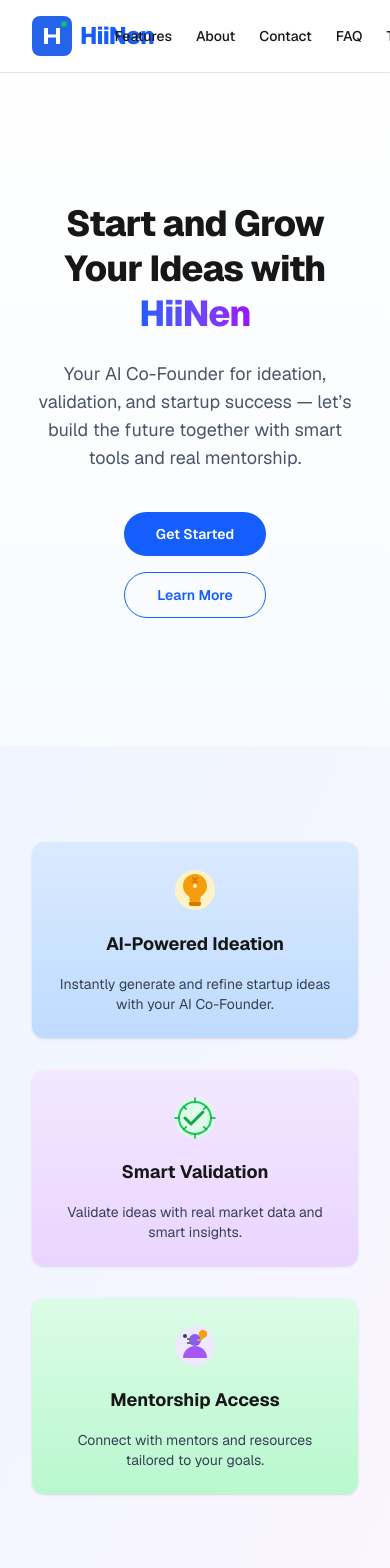
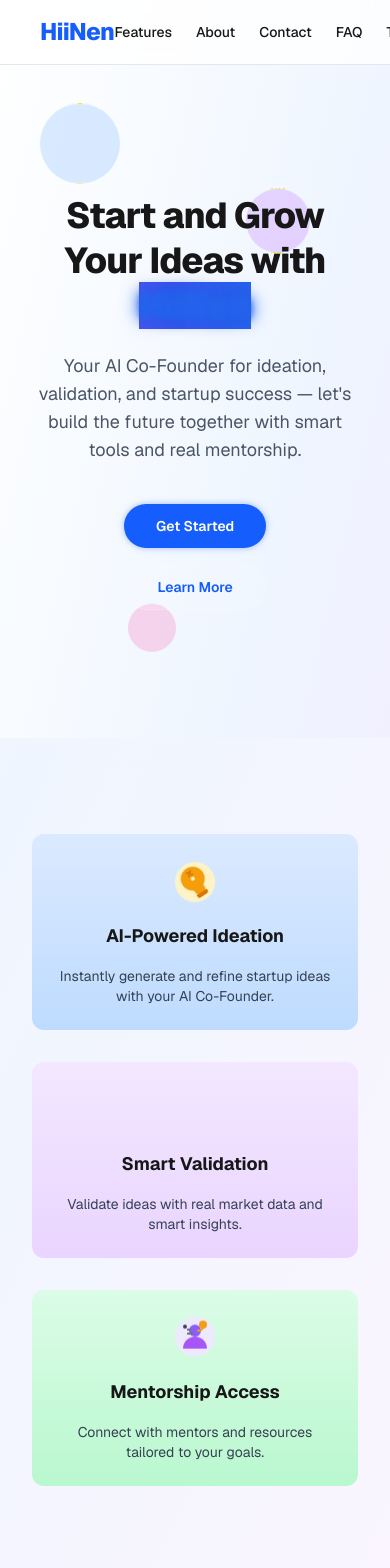
Before and after one commit to Miranics/Hii_Nen, a Next.js app in the folder frontend/: page / in a window 390 px wide. Shown: the top 1568 px of the page. Built offline with nearby package versions, Linux system fonts and the light colour scheme.

Commit message:
Enhance animations and visual effects on Home page; add advanced animations and improve layout for better user engagement

```diff
--- a/frontend/src/app/globals.css
+++ b/frontend/src/app/globals.css
@@ -79,7 +79,91 @@ body {
   }
 }
 
-/* Animation classes */
+/* === ADVANCED ANIMATIONS === */
+
+/* Typewriter effect for text */
+@keyframes typewriter {
+  from { width: 0; }
+  to { width: 100%; }
+}
+
+@keyframes blinkCursor {
+  from, to { border-color: transparent; }
+  50% { border-color: #2563eb; }
+}
+
+/* Floating animation for elements */
+@keyframes float {
+  0%, 100% { transform: translateY(0px); }
+  50% { transform: translateY(-20px); }
+}
+
+/* Pulse glow effect */
+@keyframes pulseGlow {
+  0%, 100% {
+    box-shadow: 0 0 5px rgba(37, 99, 235, 0.3);
+  }
+  50% {
+    box-shadow: 0 0 20px rgba(37, 99, 235, 0.6), 0 0 30px rgba(37, 99, 235, 0.4);
+  }
+}
+
+/* Scale and rotate on hover */
+@keyframes scaleRotate {
+  0% { transform: scale(1) rotate(0deg); }
+  100% { transform: scale(1.1) rotate(5deg); }
+}
+
+/* Shimmer effect */
+@keyframes shimmer {
+  0% { background-position: -200% 0; }
+  100% { background-position: 200% 0; }
+}
+
+/* Gradient move */
+@keyframes gradientMove {
+  0% { background-position: 0% 50%; }
+  50% { background-position: 100% 50%; }
+  100% { background-position: 0% 50%; }
+}
+
+/* Fade in with scale */
+@keyframes fadeInScale {
+  0% {
+    opacity: 0;
+    transform: scale(0.8);
+  }
+  100% {
+    opacity: 1;
+    transform: scale(1);
+  }
+}
+
+/* Slide up and fade */
+@keyframes slideUpFade {
+  0% {
+    opacity: 0;
+    transform: translateY(50px) scale(0.9);
+  }
+  100% {
+    opacity: 1;
+    transform: translateY(0) scale(1);
+  }
+}
+
+/* Wobble effect */
+@keyframes wobble {
+  0% { transform: rotate(0deg); }
+  15% { transform: rotate(5deg); }
+  30% { transform: rotate(-5deg); }
+  45% { transform: rotate(3deg); }
+  60% { transform: rotate(-3deg); }
+  75% { transform: rotate(1deg); }
+  100% { transform: rotate(0deg); }
+}
+
+/* === ANIMATION CLASSES === */
+
 .animate-fadeInUp {
   animation: fadeInUp 1.2s ease-out forwards;
   opacity: 0; /* Start invisible */
@@ -104,6 +188,65 @@ body {
   animation: bounceGentle 2s ease-in-out infinite;
 }
 
+.animate-typewriter {
+  width: 0;
+  animation: typewriter 3s steps(40) forwards;
+  white-space: nowrap;
+  overflow: hidden;
+  border-right: 2px solid #2563eb;
+}
+
+.animate-typewriter::after {
+  animation: blinkCursor 1s infinite;
+}
+
+.animate-float {
+  animation: float 3s ease-in-out infinite;
+}
+
+.animate-pulseGlow {
+  animation: pulseGlow 2s ease-in-out infinite;
+}
+
+.animate-scaleRotate {
+  transition: transform 0.3s ease;
+}
+
+.animate-scaleRotate:hover {
+  animation: scaleRotate 0.3s ease forwards;
+}
+
+.animate-shimmer {
+  background: linear-gradient(
+    90deg,
+    transparent,
+    rgba(255, 255, 255, 0.4),
+    transparent
+  );
+  background-size: 200% 100%;
+  animation: shimmer 2s infinite;
+}
+
+.animate-gradientMove {
+  background: linear-gradient(270deg, #2563eb, #7c3aed, #dc2626, #2563eb);
+  background-size: 800% 800%;
+  animation: gradientMove 4s ease infinite;
+}
+
+.animate-fadeInScale {
+  animation: fadeInScale 0.8s ease-out forwards;
+  opacity: 0;
+}
+
+.animate-slideUpFade {
+  animation: slideUpFade 1s ease-out forwards;
+  opacity: 0;
+}
+
+.animate-wobble:hover {
+  animation: wobble 0.6s ease-in-out;
+}
+
 /* Animation delay utilities */
 .\[animation-delay\:0\.1s\] {
   animation-delay: 0.1s;
@@ -124,3 +267,60 @@ body {
 .\[animation-delay\:0\.5s\] {
   animation-delay: 0.5s;
 }
+
+/* === MODERN CARD EFFECTS === */
+
+.card-hover-effect {
+  transition: all 0.3s cubic-bezier(0.4, 0, 0.2, 1);
+}
+
+.card-hover-effect:hover {
+  transform: translateY(-8px) scale(1.02);
+  box-shadow: 0 25px 50px -12px rgba(0, 0, 0, 0.25);
+}
+
+/* Glass morphism effect */
+.glass-morphism {
+  background: rgba(255, 255, 255, 0.1);
+  backdrop-filter: blur(10px);
+  border: 1px solid rgba(255, 255, 255, 0.2);
+}
+
+/* Neon glow effect */
+.neon-glow {
+  text-shadow:
+    0 0 5px #2563eb,
+    0 0 10px #2563eb,
+    0 0 15px #2563eb,
+    0 0 20px #2563eb;
+}
+
+/* === LOADING ANIMATIONS === */
+
+@keyframes spin {
+  from { transform: rotate(0deg); }
+  to { transform: rotate(360deg); }
+}
+
+@keyframes ping {
+  75%, 100% {
+    transform: scale(2);
+    opacity: 0;
+  }
+}
+
+.animate-spin-slow {
+  animation: spin 3s linear infinite;
+}
+
+.animate-ping-slow {
+  animation: ping 2s cubic-bezier(0, 0, 0.2, 1) infinite;
+}
+
+/* === STAGGER ANIMATIONS === */
+
+.stagger-delay-1 { animation-delay: 0.1s; }
+.stagger-delay-2 { animation-delay: 0.2s; }
+.stagger-delay-3 { animation-delay: 0.3s; }
+.stagger-delay-4 { animation-delay: 0.4s; }
+.stagger-delay-5 { animation-delay: 0.5s; }
--- a/frontend/src/app/page.js
+++ b/frontend/src/app/page.js
@@ -3,64 +3,74 @@ import Link from "next/link";
 
 export default function Home() {
   return (
-    <div className="relative flex flex-col min-h-screen justify-between bg-gradient-to-b from-white to-blue-50 dark:from-black dark:to-gray-900 text-foreground font-sans overflow-x-hidden">
-      {/* === DECORATIVE BLOB === */}
-      <div className="absolute top-[-200px] right-[-200px] w-[600px] h-[600px] bg-blue-200 dark:bg-blue-900 rounded-full blur-[120px] opacity-50 -z-10"></div>
+    <div className="relative flex flex-col min-h-screen justify-between bg-gradient-to-br from-white via-blue-50 to-purple-100 dark:from-black dark:via-gray-900 dark:to-blue-900 text-foreground font-sans overflow-x-hidden">
+      {/* === ANIMATED BACKGROUND ELEMENTS === */}
+      <div className="absolute top-[-200px] right-[-200px] w-[600px] h-[600px] bg-gradient-to-r from-blue-400 to-purple-600 rounded-full blur-[120px] opacity-30 animate-float -z-10"></div>
+      <div className="absolute bottom-[-100px] left-[-100px] w-[400px] h-[400px] bg-gradient-to-r from-pink-400 to-blue-500 rounded-full blur-[80px] opacity-25 animate-float stagger-delay-2 -z-10"></div>
+      <div className="absolute top-1/2 left-1/4 w-[200px] h-[200px] bg-gradient-to-r from-purple-400 to-pink-400 rounded-full blur-[60px] opacity-20 animate-float stagger-delay-3 -z-10"></div>
 
       {/* === HEADER === */}
-      <header className="w-full px-8 py-4 flex justify-between items-center max-w-6xl mx-auto sticky top-0 bg-white/80 dark:bg-black/80 backdrop-blur z-10 border-b border-gray-200 dark:border-gray-800">
-        <div className="flex items-center gap-2">
+      <header className="w-full px-8 py-4 flex justify-between items-center max-w-6xl mx-auto sticky top-0 bg-white/80 dark:bg-black/80 backdrop-blur z-10 border-b border-gray-200 dark:border-gray-800 animate-slideInDown">
+        <div className="flex items-center gap-2 animate-slideInLeft">
+          <div className="animate-scaleRotate">
             <Image
               src="/hiinen-logo.svg"
               alt="HiiNen Logo"
               width={40}
               height={40}
+              className="animate-spin-slow"
             />
-          <span className="text-2xl font-extrabold text-blue-600 tracking-tight">
+          </div>
+          <span className="text-2xl font-extrabold text-blue-600 tracking-tight animate-shimmer">
             HiiNen
           </span>
         </div>
-        <nav className="flex gap-6 text-sm font-medium">
-          <Link href="/features" className="hover:text-blue-600 transition-colors">
+        <nav className="flex gap-6 text-sm font-medium animate-slideInRight">
+          <Link href="/features" className="hover:text-blue-600 transition-all transform hover:scale-110 animate-fadeInUp stagger-delay-1">
             Features
           </Link>
-          <Link href="/about" className="hover:text-blue-600 transition-colors">
+          <Link href="/about" className="hover:text-blue-600 transition-all transform hover:scale-110 animate-fadeInUp stagger-delay-2">
             About
           </Link>
-          <Link href="/contact" className="hover:text-blue-600 transition-colors">
+          <Link href="/contact" className="hover:text-blue-600 transition-all transform hover:scale-110 animate-fadeInUp stagger-delay-3">
             Contact
           </Link>
-          <Link href="/faq" className="hover:text-blue-600 transition-colors">
+          <Link href="/faq" className="hover:text-blue-600 transition-all transform hover:scale-110 animate-fadeInUp stagger-delay-4">
             FAQ
           </Link>
-          <Link href="/terms" className="hover:text-blue-600 transition-colors">
+          <Link href="/terms" className="hover:text-blue-600 transition-all transform hover:scale-110 animate-fadeInUp stagger-delay-5">
             Terms
           </Link>
         </nav>
       </header>
 
       {/* === MAIN HERO === */}
-      <main className="flex flex-col items-center justify-center flex-grow px-8 text-center py-32 sm:py-48 max-w-5xl mx-auto">
-        <h1 className="text-4xl sm:text-5xl md:text-6xl font-extrabold tracking-tight mb-6 leading-tight animate-fadeInUp">
+      <main className="flex flex-col items-center justify-center flex-grow px-8 text-center py-32 sm:py-48 max-w-5xl mx-auto relative">
+        {/* Floating decorative elements */}
+        <div className="absolute top-10 left-10 w-20 h-20 bg-blue-400 rounded-full opacity-20 animate-float"></div>
+        <div className="absolute top-32 right-20 w-16 h-16 bg-purple-400 rounded-full opacity-30 animate-float stagger-delay-2"></div>
+        <div className="absolute bottom-20 left-32 w-12 h-12 bg-pink-400 rounded-full opacity-25 animate-float stagger-delay-3"></div>
+
+        <h1 className="text-4xl sm:text-5xl md:text-6xl font-extrabold tracking-tight mb-6 leading-tight animate-slideUpFade">
           Start and Grow Your Ideas with{" "}
-          <span className="bg-gradient-to-r from-blue-600 to-purple-600 text-transparent bg-clip-text">
+          <span className="bg-gradient-to-r from-blue-600 via-purple-600 to-pink-600 text-transparent bg-clip-text animate-gradientMove neon-glow">
             HiiNen
           </span>
         </h1>
-        <p className="text-lg sm:text-xl text-gray-600 dark:text-gray-400 mb-10 max-w-3xl animate-fadeInUp [animation-delay:0.2s]">
-          Your AI Co-Founder for ideation, validation, and startup success — let’s build the future together with smart tools and real mentorship.
+        <p className="text-lg sm:text-xl text-gray-600 dark:text-gray-400 mb-10 max-w-3xl animate-fadeInUp stagger-delay-2">
+          Your AI Co-Founder for ideation, validation, and startup success — let's build the future together with smart tools and real mentorship.
         </p>
 
-        <div className="flex flex-col sm:flex-row gap-4 animate-fadeInUp [animation-delay:0.4s]">
+        <div className="flex flex-col sm:flex-row gap-4 animate-fadeInScale stagger-delay-3">
           <Link
             href="/features"
-            className="rounded-full bg-blue-600 text-white px-8 py-3 text-sm font-semibold hover:bg-blue-700 focus:outline-none focus:ring-4 focus:ring-blue-300 transition-shadow"
+            className="rounded-full bg-blue-600 text-white px-8 py-3 text-sm font-semibold hover:bg-blue-700 focus:outline-none focus:ring-4 focus:ring-blue-300 transition-all transform hover:scale-105 animate-pulseGlow"
           >
             Get Started
           </Link>
           <Link
             href="/about"
-            className="rounded-full border border-blue-600 text-blue-600 px-8 py-3 text-sm font-semibold hover:bg-blue-50 dark:hover:bg-gray-800 focus:outline-none focus:ring-4 focus:ring-blue-100 transition-shadow"
+            className="rounded-full border border-blue-600 text-blue-600 px-8 py-3 text-sm font-semibold hover:bg-blue-50 dark:hover:bg-gray-800 focus:outline-none focus:ring-4 focus:ring-blue-100 transition-all transform hover:scale-105 glass-morphism"
           >
             Learn More
           </Link>
@@ -70,22 +80,28 @@ export default function Home() {
       {/* === FEATURES PREVIEW === */}
       <section className="w-full bg-gradient-to-br from-blue-50 to-purple-50 dark:from-gray-900 dark:to-gray-800 py-24">
         <div className="grid gap-8 sm:grid-cols-3 w-full max-w-6xl mx-auto px-8">
-          <div className="flex flex-col items-center gap-4 p-6 rounded-xl bg-gradient-to-b from-blue-100 to-blue-200 dark:from-gray-800 dark:to-gray-700 shadow hover:shadow-xl transition-shadow animate-fadeInUp">
-            <Image src="/idea.svg" alt="Idea Generation" width={48} height={48} />
+          <div className="flex flex-col items-center gap-4 p-6 rounded-xl bg-gradient-to-b from-blue-100 to-blue-200 dark:from-gray-800 dark:to-gray-700 card-hover-effect animate-fadeInUp stagger-delay-1">
+            <div className="animate-scaleRotate animate-wobble">
+              <Image src="/idea.svg" alt="Idea Generation" width={48} height={48} className="animate-spin-slow" />
+            </div>
             <h3 className="text-lg font-bold">AI-Powered Ideation</h3>
             <p className="text-sm text-gray-700 dark:text-gray-300 text-center">
               Instantly generate and refine startup ideas with your AI Co-Founder.
             </p>
           </div>
-          <div className="flex flex-col items-center gap-4 p-6 rounded-xl bg-gradient-to-b from-purple-100 to-purple-200 dark:from-gray-800 dark:to-gray-700 shadow hover:shadow-xl transition-shadow animate-fadeInUp [animation-delay:0.2s]">
-            <Image src="/validate.svg" alt="Validation" width={48} height={48} />
+          <div className="flex flex-col items-center gap-4 p-6 rounded-xl bg-gradient-to-b from-purple-100 to-purple-200 dark:from-gray-800 dark:to-gray-700 card-hover-effect animate-fadeInUp stagger-delay-2">
+            <div className="animate-scaleRotate animate-wobble">
+              <Image src="/validate.svg" alt="Validation" width={48} height={48} className="animate-ping-slow" />
+            </div>
             <h3 className="text-lg font-bold">Smart Validation</h3>
             <p className="text-sm text-gray-700 dark:text-gray-300 text-center">
               Validate ideas with real market data and smart insights.
             </p>
           </div>
-          <div className="flex flex-col items-center gap-4 p-6 rounded-xl bg-gradient-to-b from-green-100 to-green-200 dark:from-gray-800 dark:to-gray-700 shadow hover:shadow-xl transition-shadow animate-fadeInUp [animation-delay:0.4s]">
-            <Image src="/mentor.svg" alt="Mentorship" width={48} height={48} />
+          <div className="flex flex-col items-center gap-4 p-6 rounded-xl bg-gradient-to-b from-green-100 to-green-200 dark:from-gray-800 dark:to-gray-700 card-hover-effect animate-fadeInUp stagger-delay-3">
+            <div className="animate-scaleRotate animate-wobble">
+              <Image src="/mentor.svg" alt="Mentorship" width={48} height={48} className="animate-float" />
+            </div>
             <h3 className="text-lg font-bold">Mentorship Access</h3>
             <p className="text-sm text-gray-700 dark:text-gray-300 text-center">
               Connect with mentors and resources tailored to your goals.
```
Lines whose indentation alone changed are shown as unchanged.
